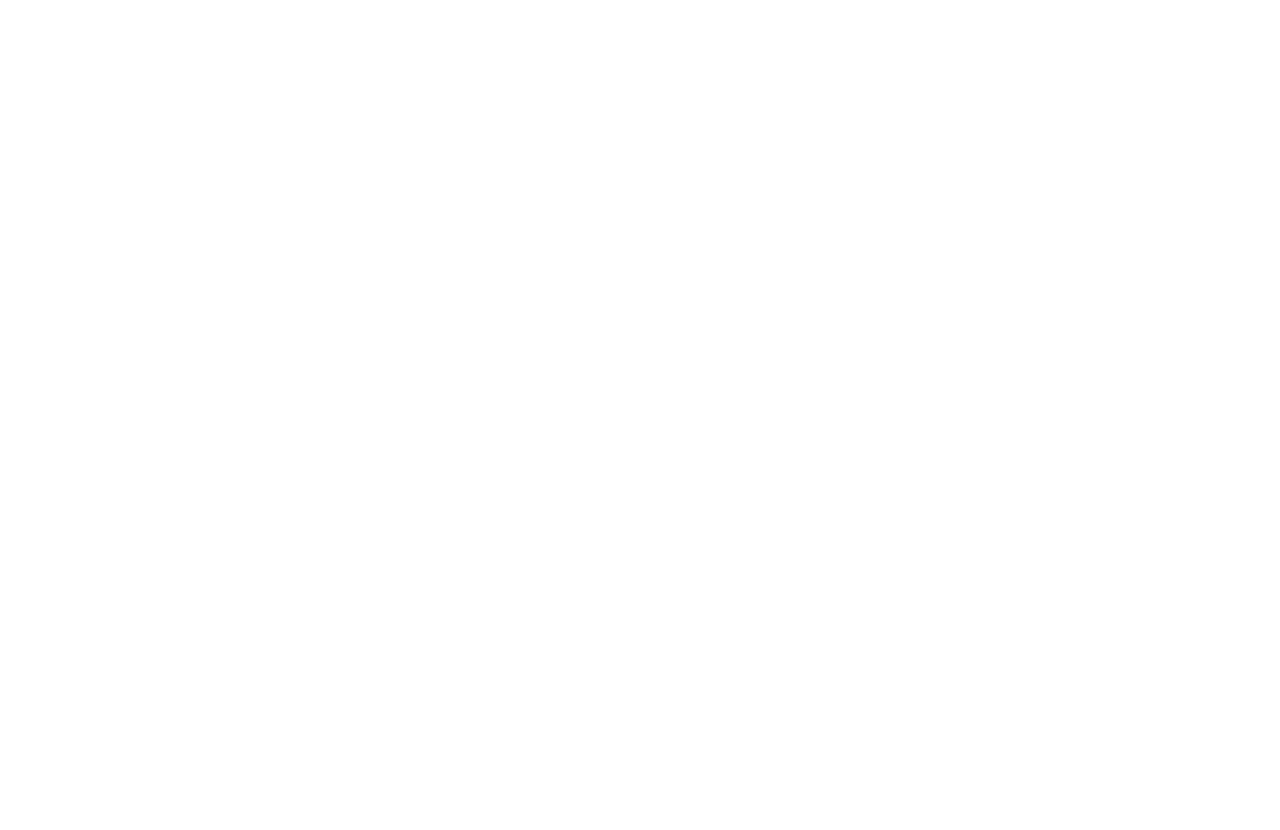
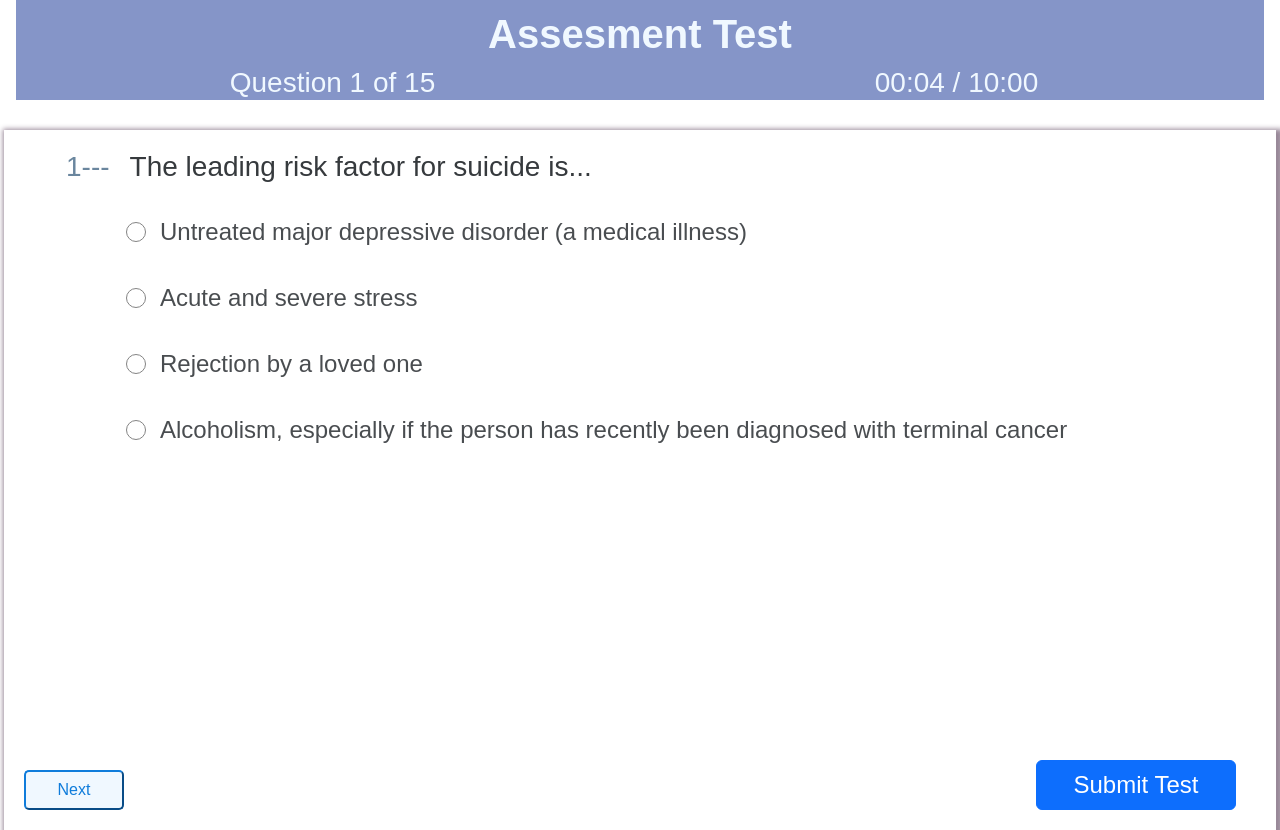
Before and after one commit to K7-Kesavan/SPIF, a React (Create React App) app: page /assessment-test in a window 1280 px wide. Before the commit this address had no page. Before the commit the page ends 800 px from the top, so only its background shows below. Built offline with nearby package versions, Linux system fonts and the light colour scheme; data requests are answered from the project's data file; a web font is replaced by a local one.

Commit message:
Changes in Submit button

```diff
--- a/src/App.js
+++ b/src/App.js
@@ -18,15 +18,15 @@ function App() {
             <CheckoutPage />
           </MaterialLayout> */}
 
-          <Route path='/' element={ <AdminStatement/>}/>
+          {/* <Route path='/' element={ <AdminStatement/>}/> */}
 
-          {/* <Route path='/' element={ <TermsConditions/>} />
+          <Route path='/' element={ <TermsConditions/>} />
 
           <Route path='assessment-test' element={<AssessmentTest/>} />
 
           <Route path='test-result' element={ <TestResult/> } />
 
-          <Route path='certification-page' element={ <CertificationPage/> } /> */}
+          <Route path='certification-page' element={ <CertificationPage/> } />
 
         </Routes>
       </Router>
--- a/src/components/assessment/Profile-Details/Assessment-Test/Questions.js
+++ b/src/components/assessment/Profile-Details/Assessment-Test/Questions.js
@@ -116,7 +116,7 @@ const Questions = ({ questions, loading }) => {
         })
       }
       <Link to='/test-result'>
-        <button type="submit" class="btn btn-primary mt-4">Submit Test</button>
+        <button type="submit" class="btn btn-primary">Submit Test</button>
       </Link>
       {/* <Link to='/assessment-test'>
               <button onClick={{handleButton} }
--- a/src/components/assessment/Profile-Details/Assessment-Test/assessTest.css
+++ b/src/components/assessment/Profile-Details/Assessment-Test/assessTest.css
@@ -30,13 +30,10 @@
 .question-form{
     position: relative;
 }
-.question-form .btn{
-    position: absolute;
-    bottom: 0%;
-}
 .question{
     width: 1200px;
     text-align: start;
+    opacity: 0.9;
 }
 .question span{
     padding: 3px 10px;
@@ -66,15 +63,22 @@
     height: 700px;
     position: relative;
 }
+.question-label{
+    opacity: 0.9;
+}
 .question-form{
     position: static;
 }
 .question-form .btn{
+    position: absolute;
     width: 200px;
     font-size: x-large;
-    position: absolute;
-    right: 20px;
+    right: 40px;
+    cursor: pointer;
     bottom: 20px;
+}
+.question-form .btn:hover{
+    cursor: pointer;
 }
 .multi-q-details p{
     font-size: larger;
```
